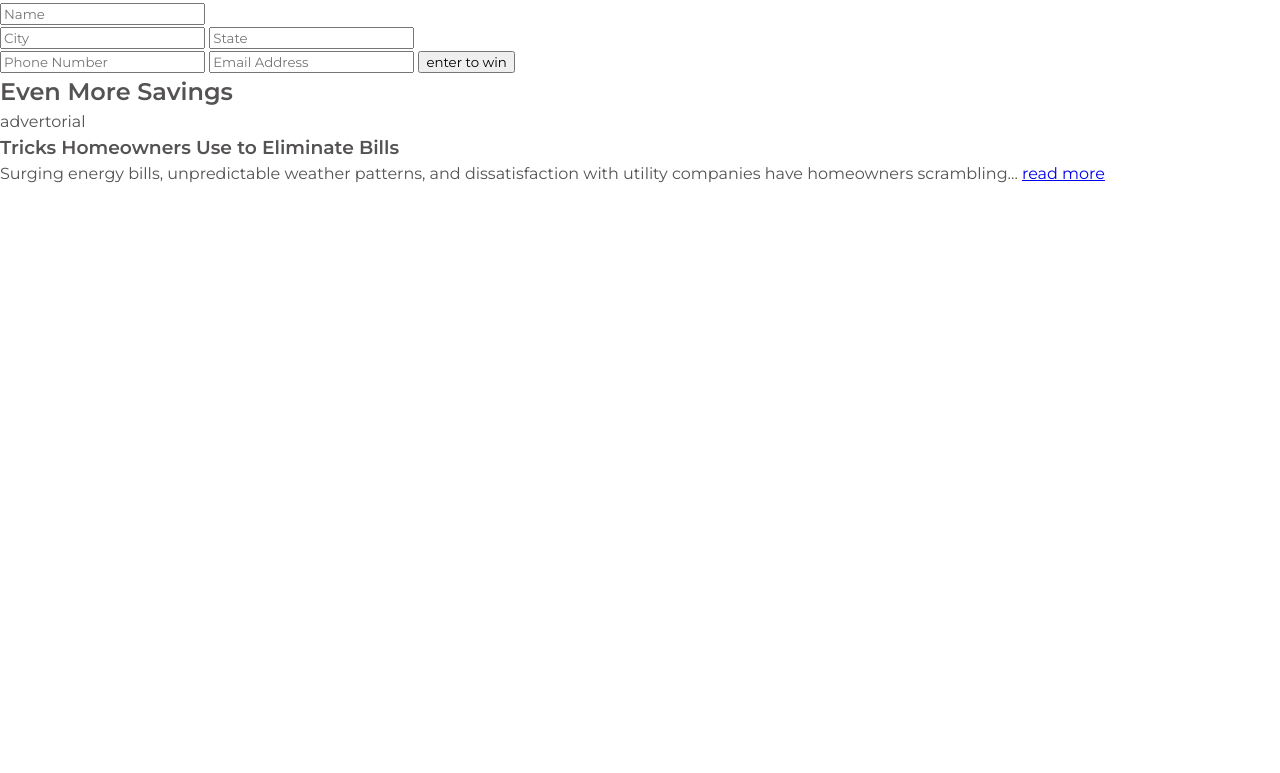
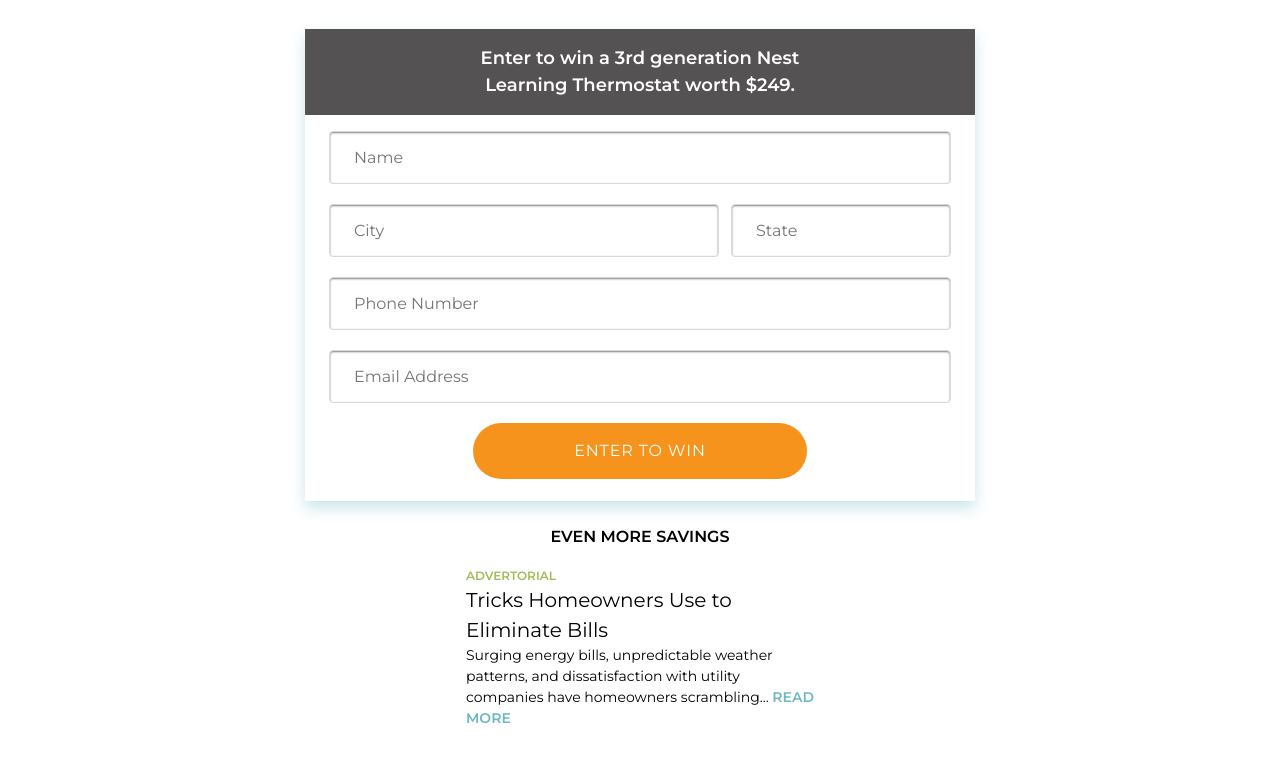
Before and after one commit to yaxchemanrique/quinstreet--landing-page, a plain HTML site: page index.html in a window 1280 px wide. Shown: the part 70-843 px from the top of the page. Before the commit the page ends 800 px from the top, so only its background shows below. Drawn offline with Linux system fonts and the light colour scheme.

Commit message:
feat: :lipstick: add initial styles

```diff
--- a/css/root.css
+++ b/css/root.css
@@ -62,11 +62,15 @@
   cursor: pointer;
 }
 
+img {
+  display: block;
+  max-width: 100%;
+}
+
 body {
   line-height: 1.5;
   -webkit-font-smoothing: antialiased;
   font-family: var(--ff);
-  color: var(--clr-neutral-900);
 }
 
 /* UTILITIES ------------------------------ */
--- a/css/styles.css
+++ b/css/styles.css
@@ -0,0 +1,164 @@
+/* NAV ------------------------------ */
+nav {
+  background-color: var(--clr-neutral-900);
+  padding-block: 22px 21px;
+  display: flex;
+  justify-content: center;
+  margin-bottom: 1rem;
+}
+
+/* MAIN ------------------------------ */
+
+main {
+  padding: 1rem;
+}
+
+/* USER DETAILS FORM ------------------------------ */
+
+#user-details-form {
+  max-width: 670px;
+  margin-inline: auto;
+  background-color: var(--clr-neutral-100);
+  box-shadow: 0 7px 14px 0 var(--clr-box-shadow-form);
+  margin-bottom: 2.25rem;
+}
+
+#form-header {
+  background-color: var(--clr-neutral-900);
+  color: var(--clr-neutral-100);
+  font-size: 1.125rem;
+  font-weight: var(--fw-bold);
+  text-align: center;
+  display: flex;
+  justify-content: center;
+  padding-inline: 2.625rem;
+  padding-block: 1rem;
+}
+
+#form-header span {
+  display: block;
+  max-width: 30ch;
+}
+
+#user-details-form input {
+  font-size: inherit;
+  color: var(--clr-neutral-800);
+  padding-block: 1rem;
+  padding-inline: 1.5rem;
+  border: solid var(--clr-neutral-300) 1px;
+  box-shadow: inset 0 1px 2px 0 var(--clr-box-shadow-input);
+  border-radius: 4px;
+}
+
+.button {
+  background-color: var(--_button-background, var(--clr-neutral-900));
+  color: var(--_button-text, var(--clr-neutral-100));
+  border: none;
+  border-radius: 100vw;
+  font-size: inherit;
+  text-transform: uppercase;
+  padding-block: 1rem;
+  line-height: 1.5;
+  letter-spacing: 0.85px;
+  width: 100%;
+  max-width: 334px;
+  margin-inline: auto;
+  transition: background-color 250ms ease-in-out;
+}
+
+.button:is(:hover, :focus) {
+  background-color: var(--_button-hover-background, var(--clr-neutral-800));
+}
+
+.button-primary {
+  --_button-background: var(--clr-primary-400);
+  --_button-text: var(--clr-neutral-100);
+  --_button-hover-background: var(--clr-primary-500);
+}
+
+#user-details-form>div {
+  display: flex;
+  flex-direction: column;
+  gap: 1.25rem;
+  margin-block: 1rem 1.375rem;
+  margin-inline: auto;
+  padding-inline: 24px;
+  padding-block-end: 22px;
+}
+
+.input-row {
+  display: flex;
+  gap: 0.75rem;
+}
+
+.input-row #city,
+.input-row #state {
+  min-width: 0;
+}
+
+.input-row #city {
+  flex: 2;
+}
+
+.input-row #state {
+  flex: 1;
+}
+
+input:invalid:not(:placeholder-shown) {
+  border: solid 1px var(--clr-error-400);
+  outline: solid 1px var(--clr-error-400);
+}
+
+#submit-button:disabled {
+  background-color: var(--clr-neutral-800);
+  cursor: not-allowed;
+}
+
+/* ASIDE ------------------------------ */
+
+aside {
+  display: flex;
+  justify-content: center;
+}
+
+.article {
+  font-size: 0.875rem;
+  max-width: 404px;
+  position: relative;
+}
+
+.article h2 {
+  text-align: center;
+  font-size: 1rem;
+  font-weight: var(--fw-bold);
+  text-transform: uppercase;
+  position: absolute;
+  transform: translateY(-50%);
+  width: 100%;
+}
+
+.article-content {
+  background-color: var(--clr-neutral-100-75);
+  margin: 0.875rem;
+  margin-top: 1rem;
+  padding: 0.875rem;
+}
+
+.article-header p {
+  font-size: 0.75rem;
+  font-weight: var(--fw-bold);
+  text-transform: uppercase;
+  color: var(--clr-secondary-400);
+}
+
+.article-header h3 {
+  font-size: 1.25rem;
+  font-weight: var(--fw-regular);
+}
+
+.article-content a {
+  color: var(--clr-tertiary-400);
+  text-decoration: none;
+  font-weight: var(--fw-bold);
+  text-transform: uppercase;
+}
```
